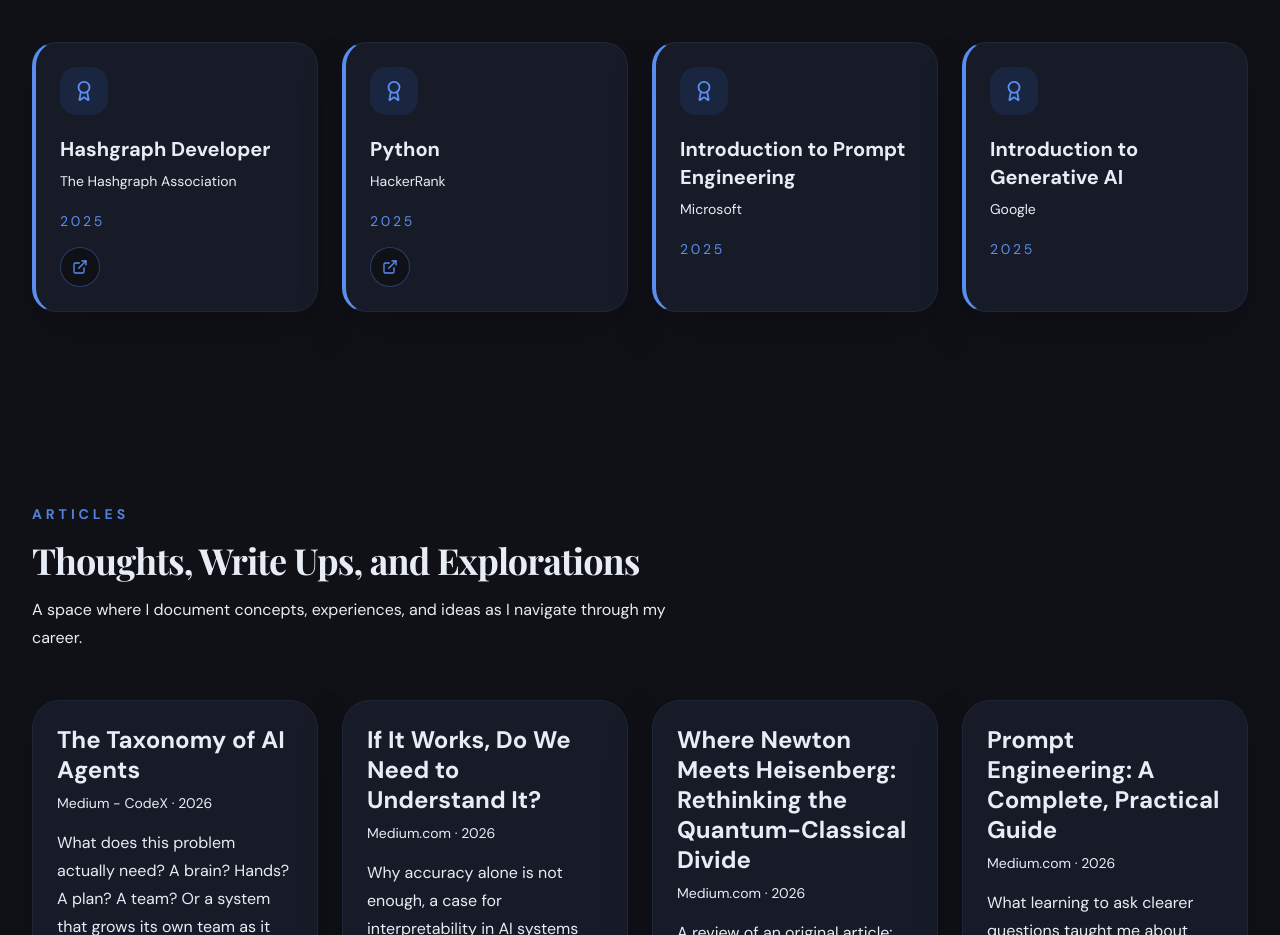
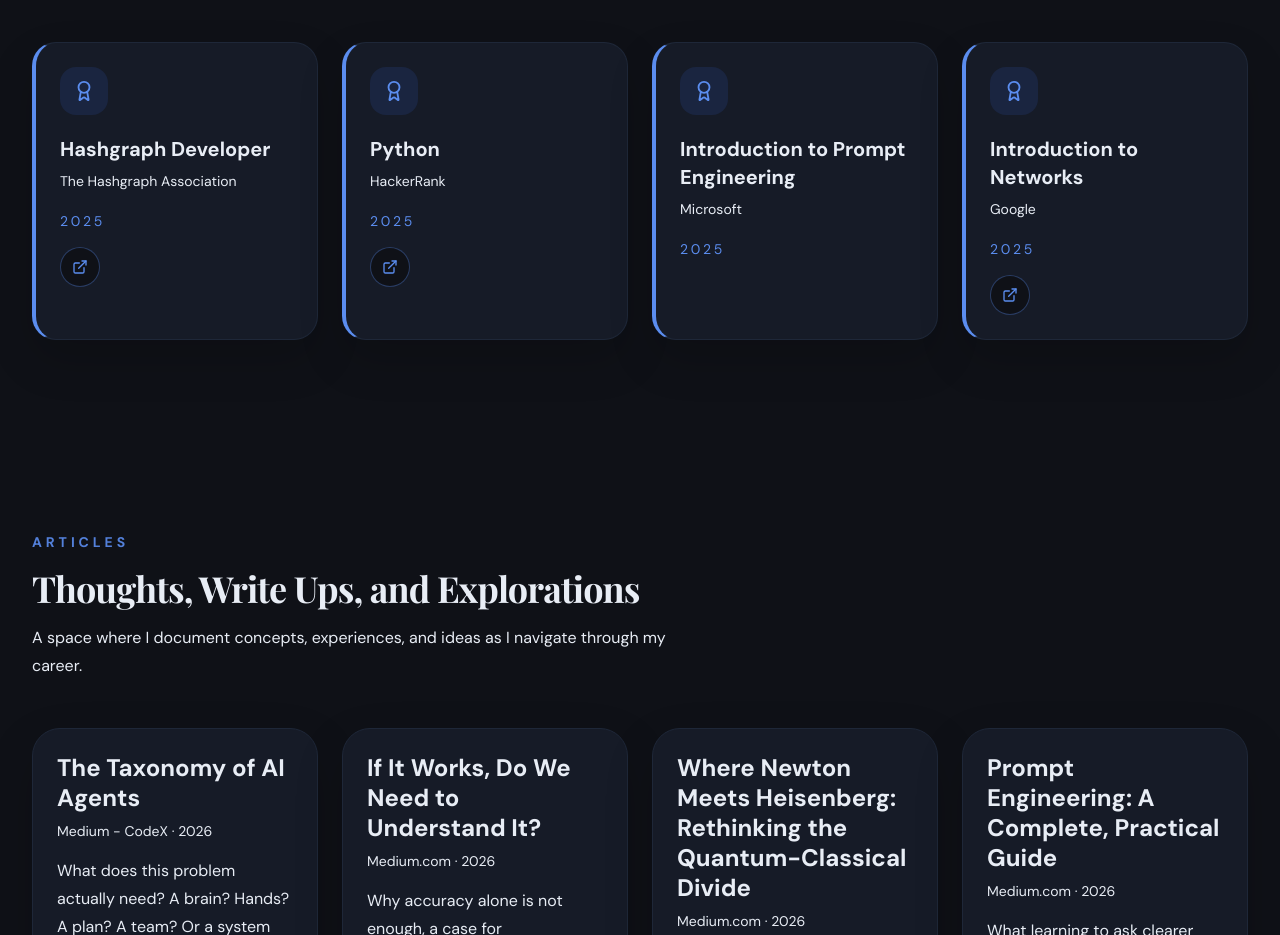
Before and after one commit to Shayan-Bhowmik/Shayan-Portfolio, a React (Vite) app: page / in a window 1280 px wide. Shown: the part 6560-7495 px from the top of the page. Built offline with nearby package versions, Linux system fonts and the light colour scheme.

Commit message:
updated certifications

```diff
--- a/src/components/Certifications.jsx
+++ b/src/components/Certifications.jsx
@@ -6,7 +6,7 @@ const certifications = [
   { name: 'Hashgraph Developer', issuer: 'The Hashgraph Association', date: '2025', url: 'https://certs.hashgraphdev.com/453afbe9-5b53-4a92-aca0-b3690c305aea.pdf' },
   { name: 'Python', issuer: 'HackerRank', date: '2025', url: 'https://www.hackerrank.com/certificates/iframe/b6a61b5d0032' },
   { name: 'Introduction to Prompt Engineering', issuer: 'Microsoft', date: '2025', url: '' },
-  { name: 'Introduction to Generative AI', issuer: 'Google', date: '2025', url: '' },
+  { name: 'Introduction to Networks', issuer: 'Google', date: '2025', url: 'https://www.credly.com/badges/0f8c1d9f-e799-45f3-bf3d-c50838e27faa/public_url' },
 ];
 
 export default function Certifications() {
```
